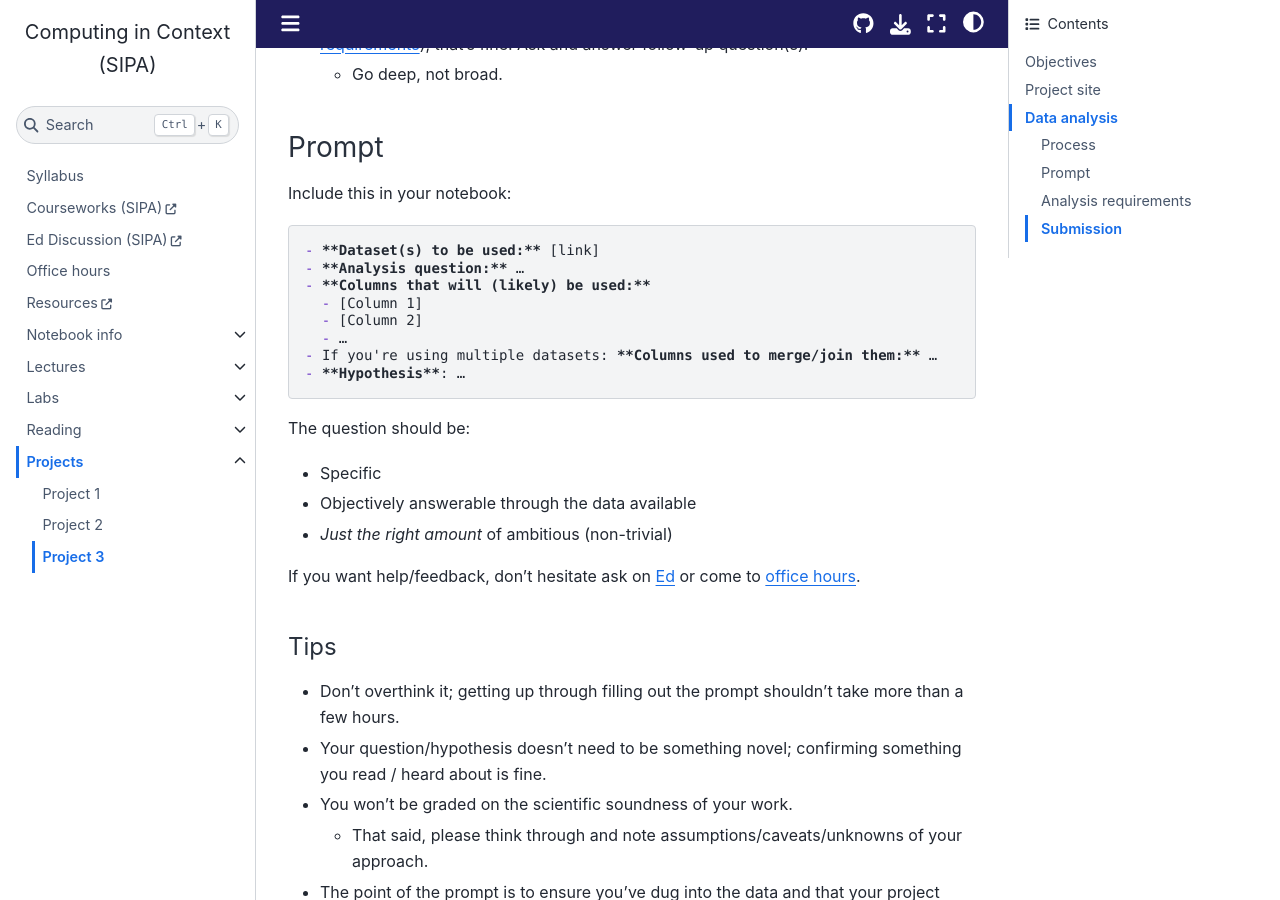
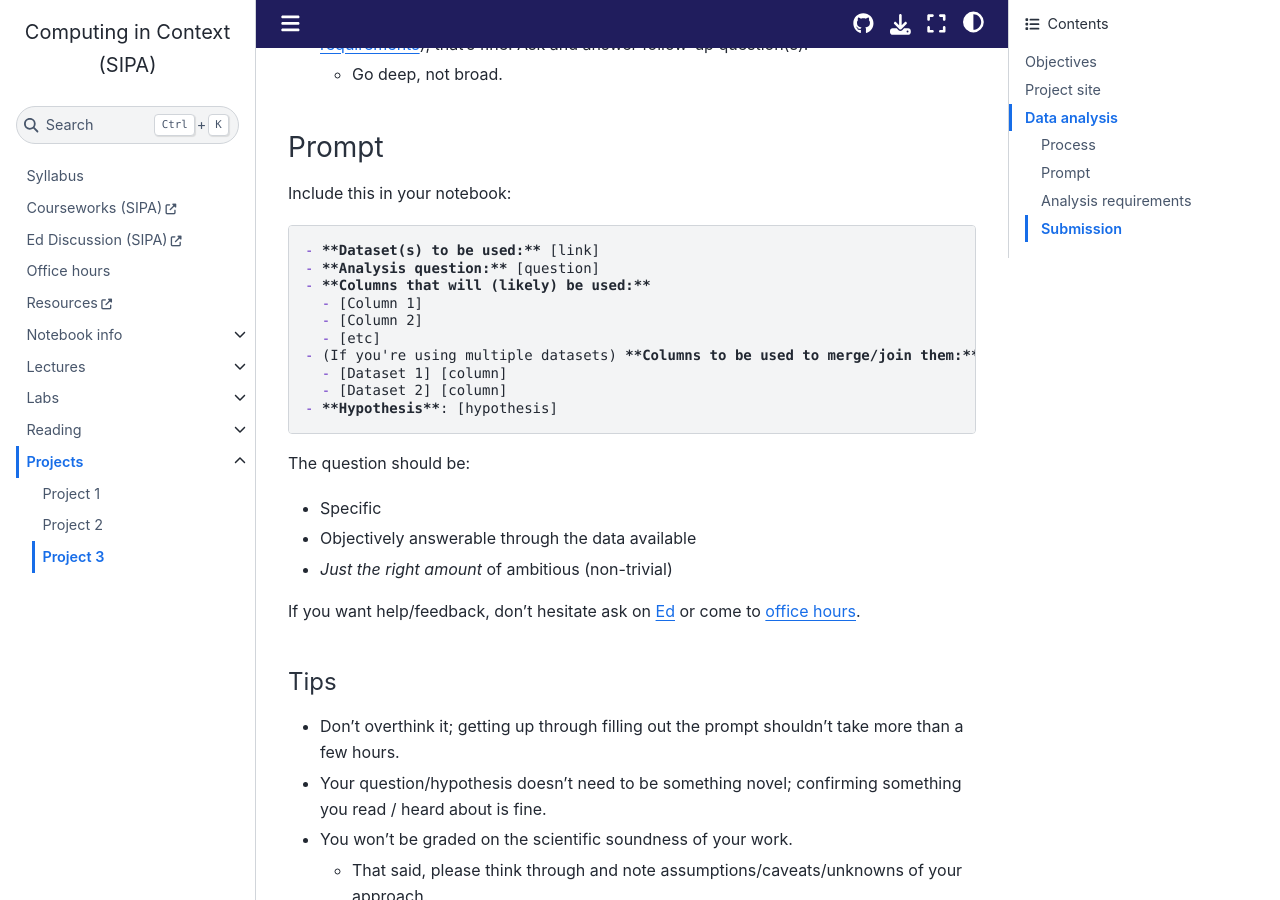
Before and after one commit to afeld/computing-in-context, a Jupyter Book: the page built from project_3.md, in a window 1280 px wide and 900 px high, scrolled down 1289 px. Built offline with Jupyter Book 1.0.4 settings and Sphinx 7.4.7 and the Sphinx Book theme 1.1.4, drawn with Linux system fonts in a browser that asks for light colours; pages that are not in the unit, such as notebooks, are missing from menus; comment, search, counter and statistics services are not loaded.

Commit message:
make Project 3 template clearer

````diff
--- a/project_3.md
+++ b/project_3.md
@@ -48,13 +48,15 @@ Include this in your notebook:
 
 ```md
 - **Dataset(s) to be used:** [link]
-- **Analysis question:** …
+- **Analysis question:** [question]
 - **Columns that will (likely) be used:**
   - [Column 1]
   - [Column 2]
-  - …
-- If you're using multiple datasets: **Columns used to merge/join them:** …
-- **Hypothesis**: …
+  - [etc]
+- (If you're using multiple datasets) **Columns to be used to merge/join them:** …
+  - [Dataset 1] [column]
+  - [Dataset 2] [column]
+- **Hypothesis**: [hypothesis]
 ```
 
 The question should be:
````
